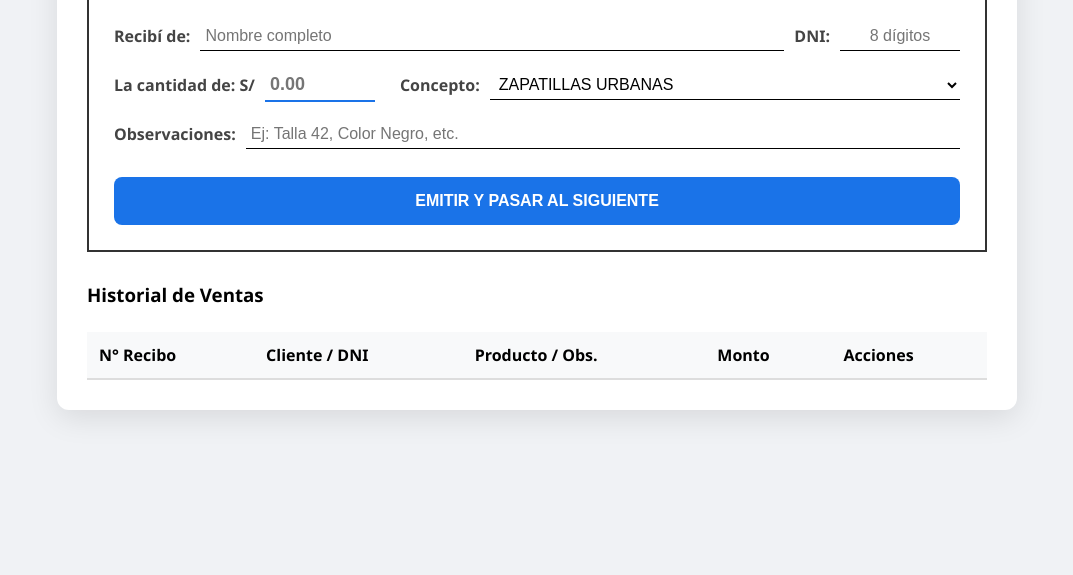
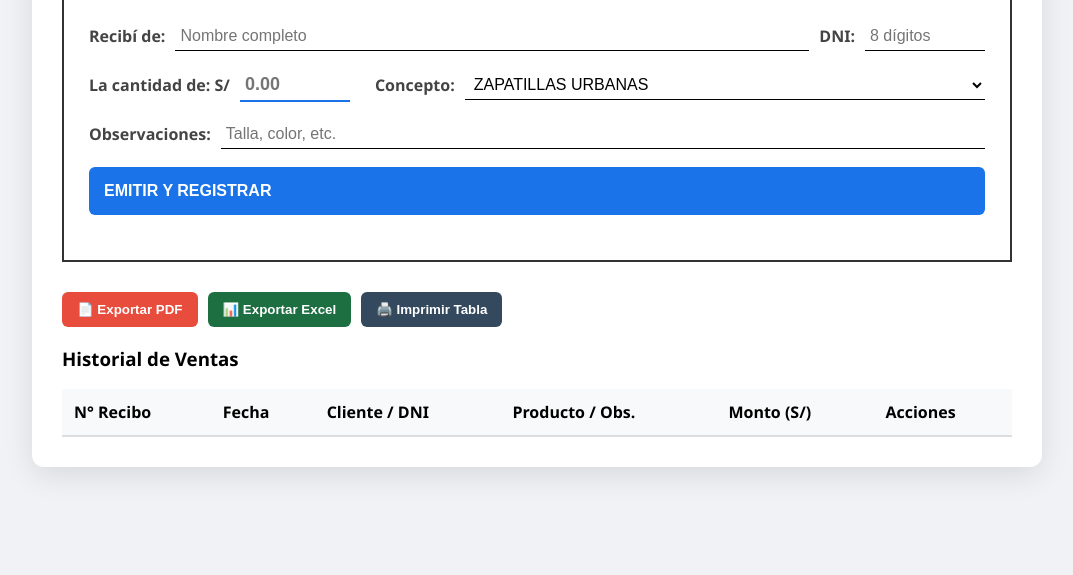
Before and after one commit to aaroneustaquio123/CorreosElectronicos, a plain HTML site: page index.html in a window 1280 px wide. Shown: the part 225-800 px from the top of the page, without its empty margins (103-1176 px from the left). Drawn offline with nearby package versions, Linux system fonts and the light colour scheme.

Commit message:
implementacion de descargar

```diff
--- a/index.html
+++ b/index.html
@@ -2,49 +2,42 @@
 <html lang="es">
 <head>
     <meta charset="UTF-8">
-    <title>Sistema de Emisión CAYMA - Oficial</title>
+    <title>Sistema CAYMA - Exportación Profesional</title>
+    <script src="https://cdnjs.cloudflare.com/ajax/libs/jspdf/2.5.1/jspdf.umd.min.js"></script>
+    <script src="https://cdnjs.cloudflare.com/ajax/libs/jspdf-autotable/3.5.28/jspdf.plugin.autotable.min.js"></script>
+    <script src="https://cdnjs.cloudflare.com/ajax/libs/xlsx/0.18.5/xlsx.full.min.js"></script>
+
     <style>
-        :root { --blue-cayma: #1a73e8; --red-recibo: #d93025; }
+        :root { --blue-cayma: #1a73e8; --red-recibo: #d93025; --green-excel: #1d6f42; }
         body { font-family: 'Segoe UI', sans-serif; background: #f0f2f5; display: flex; justify-content: center; padding: 20px; }
-        .main-card { background: white; padding: 30px; border-radius: 12px; box-shadow: 0 8px 30px rgba(0,0,0,0.1); width: 900px; }
+        .main-card { background: white; padding: 30px; border-radius: 12px; box-shadow: 0 8px 30px rgba(0,0,0,0.1); width: 950px; }
 
-        .recibo-manual {
-            border: 2px solid #333;
-            padding: 25px;
-            background: #fff;
-            margin-bottom: 30px;
-            position: relative;
-        }
+        .recibo-manual { border: 2px solid #333; padding: 25px; background: #fff; margin-bottom: 30px; }
         .header-recibo { display: flex; justify-content: space-between; align-items: center; margin-bottom: 25px; }
         .serie-box { border: 2px solid var(--red-recibo); padding: 10px 20px; color: var(--red-recibo); font-weight: bold; font-size: 20px; }
 
         .row { margin: 18px 0; display: flex; align-items: center; gap: 10px; }
         .row label { font-weight: bold; color: #444; white-space: nowrap; }
 
-        input, select {
-            border: none;
-            border-bottom: 1px solid #000;
-            padding: 5px;
-            font-size: 16px;
-            background: transparent;
-            outline: none;
-        }
+        input, select { border: none; border-bottom: 1px solid #000; padding: 5px; font-size: 16px; background: transparent; outline: none; }
         .input-full { flex-grow: 1; }
-        .input-dni { width: 110px; text-align: center; }
-        .input-fecha { width: 130px; text-align: center; font-family: sans-serif; }
         .monto-style { width: 100px; font-weight: bold; font-size: 18px; color: var(--blue-cayma); border-bottom: 2px solid var(--blue-cayma); }
 
-        .btn-emitir {
-            background: var(--blue-cayma); color: white; border: none;
-            padding: 15px 30px; border-radius: 8px; cursor: pointer;
-            font-weight: bold; font-size: 16px; width: 100%; margin-top: 10px;
-        }
-        .btn-emitir:hover { background: #1557b0; }
+        /* Botonera */
+        .toolbar { display: flex; gap: 10px; margin-bottom: 15px; }
+        .btn { padding: 10px 15px; border: none; border-radius: 6px; cursor: pointer; font-weight: bold; color: white; display: flex; align-items: center; gap: 5px; }
+        .btn-emitir { background: var(--blue-cayma); width: 100%; padding: 15px; font-size: 16px; margin-bottom: 20px; }
+        .btn-pdf { background: #e74c3c; }
+        .btn-excel { background: var(--green-excel); }
+        .btn-print { background: #34495e; }
+        .btn:hover { opacity: 0.9; }
 
-        table { width: 100%; border-collapse: collapse; margin-top: 25px; }
+        table { width: 100%; border-collapse: collapse; margin-top: 10px; }
         th { text-align: left; padding: 12px; background: #f8f9fa; border-bottom: 2px solid #ddd; }
         td { padding: 12px; border-bottom: 1px solid #eee; }
         .correlativo { color: var(--red-recibo); font-weight: bold; }
+
+        @media print { .toolbar, .recibo-manual, h2, h3 { display: none; } .main-card { box-shadow: none; width: 100%; } }
     </style>
 </head>
 <body>
@@ -56,25 +49,21 @@
         <div class="header-recibo">
             <div>
                 <strong style="font-size: 24px;">CAYMA E.I.R.L.</strong><br>
-                <label>Fecha:</label>
-                <input type="date" id="f-fecha" class="input-fecha">
+                <label>Fecha:</label> <input type="date" id="f-fecha" style="width:140px">
             </div>
-            <div class="serie-box">
-                N° <span id="num-serie">G173-2026-0001</span>
-            </div>
+            <div class="serie-box">N° <span id="num-serie">G173-2026-0001</span></div>
         </div>
 
         <div class="row">
             <label>Recibí de:</label>
             <input type="text" id="f-cliente" class="input-full" placeholder="Nombre completo">
             <label>DNI:</label>
-            <input type="text" id="f-dni" class="input-dni" placeholder="8 dígitos" maxlength="8">
+            <input type="text" id="f-dni" style="width:110px" placeholder="8 dígitos" maxlength="8">
         </div>
 
         <div class="row">
             <label>La cantidad de: S/</label>
             <input type="number" id="f-monto" class="monto-style" placeholder="0.00">
-
             <label style="margin-left: 15px;">Concepto:</label>
             <select id="f-producto" class="input-full">
                 <option value="ZAPATILLAS URBANAS">ZAPATILLAS URBANAS</option>
@@ -87,21 +76,28 @@
 
         <div class="row">
             <label>Observaciones:</label>
-            <input type="text" id="f-obs" class="input-full" placeholder="Ej: Talla 42, Color Negro, etc.">
+            <input type="text" id="f-obs" class="input-full" placeholder="Talla, color, etc.">
         </div>
 
-        <button class="btn-emitir" onclick="procesarVenta()">EMITIR Y PASAR AL SIGUIENTE</button>
+        <button class="btn btn-emitir" onclick="procesarVenta()">EMITIR Y REGISTRAR</button>
+    </div>
+
+    <div class="toolbar">
+        <button class="btn btn-pdf" onclick="exportarPDF()">📄 Exportar PDF</button>
+        <button class="btn btn-excel" onclick="exportarExcel()">📊 Exportar Excel</button>
+        <button class="btn btn-print" onclick="window.print()">🖨️ Imprimir Tabla</button>
     </div>
 
     <h3>Historial de Ventas</h3>
-    <table>
+    <table id="tabla-ventas">
         <thead>
             <tr>
                 <th>N° Recibo</th>
+                <th>Fecha</th>
                 <th>Cliente / DNI</th>
                 <th>Producto / Obs.</th>
-                <th>Monto</th>
-                <th>Acciones</th>
+                <th>Monto (S/)</th>
+                <th class="no-export">Acciones</th>
             </tr>
         </thead>
         <tbody id="lista-ventas"></tbody>
@@ -109,9 +105,7 @@
 </div>
 
 <script>
-    // Establecer fecha de hoy por defecto
     document.getElementById('f-fecha').valueAsDate = new Date();
-
     let contador = 1;
 
     function procesarVenta() {
@@ -123,9 +117,8 @@
         const obs = document.getElementById('f-obs').value;
         const fecha = document.getElementById('f-fecha').value;
 
-        if(!cliente || !monto) return alert("Por favor ingresa Cliente y Monto");
+        if(!cliente || !monto) return alert("Ingresa Cliente y Monto");
 
-        // Link para boleta.html (añadimos fecha y obs)
         const urlBase = window.location.origin + "/boleta.html";
         const linkFinal = `${urlBase}?id=${serieActual}&monto=${monto}&cliente=${encodeURIComponent(cliente)}&dni=${dni}&prod=${encodeURIComponent(producto)}&obs=${encodeURIComponent(obs)}&fecha=${fecha}`;
 
@@ -133,22 +126,36 @@
         const fila = tabla.insertRow(0);
         fila.innerHTML = `
             <td class="correlativo">${serieActual}</td>
+            <td>${fecha}</td>
             <td>${cliente}<br><small>DNI: ${dni}</small></td>
             <td>${producto}<br><small style="color:gray">${obs}</small></td>
-            <td><strong>S/ ${parseFloat(monto).toFixed(2)}</strong></td>
-            <td><a href="${linkFinal}" target="_blank">Abrir Boleta</a></td>
+            <td>${parseFloat(monto).toFixed(2)}</td>
+            <td class="no-export"><a href="${linkFinal}" target="_blank">Abrir Boleta</a></td>
         `;
 
-        // Incremento
         contador++;
-        let nuevoNumero = contador.toString().padStart(4, '0');
-        document.getElementById('num-serie').innerText = `G173-2026-${nuevoNumero}`;
+        document.getElementById('num-serie').innerText = `G173-2026-${contador.toString().padStart(4, '0')}`;
+        document.getElementById('f-cliente').value = ""; document.getElementById('f-monto').value = ""; document.getElementById('f-obs').value = "";
+    }
 
-        // Limpiar para el siguiente cliente
-        document.getElementById('f-cliente').value = "";
-        document.getElementById('f-dni').value = "";
-        document.getElementById('f-monto').value = "";
-        document.getElementById('f-obs').value = "";
+    // FUNCION PDF
+    function exportarPDF() {
+        const { jsPDF } = window.jspdf;
+        const doc = new jsPDF();
+        doc.text("Reporte de Ventas CAYMA E.I.R.L.", 14, 15);
+        doc.autoTable({
+            html: '#tabla-ventas',
+            columns: [0, 1, 2, 3, 4], // No exportamos la columna "Acciones"
+            startY: 20
+        });
+        doc.save("Ventas_Cayma.pdf");
+    }
+
+    // FUNCION EXCEL
+    function exportarExcel() {
+        const table = document.getElementById("tabla-ventas");
+        const wb = XLSX.utils.table_to_book(table, { sheet: "Ventas" });
+        XLSX.writeFile(wb, "Reporte_Cayma.xlsx");
     }
 </script>
 
```
